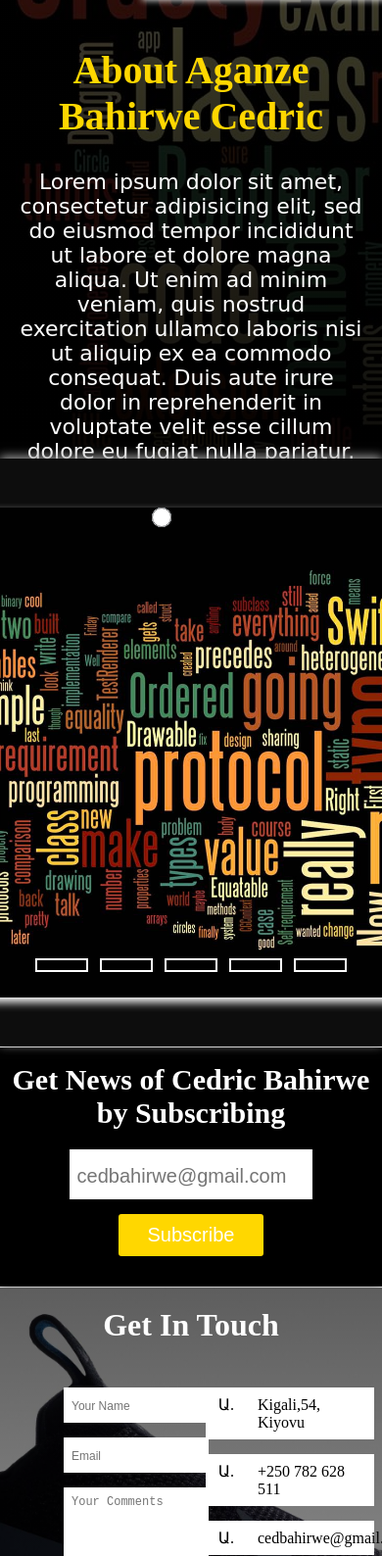
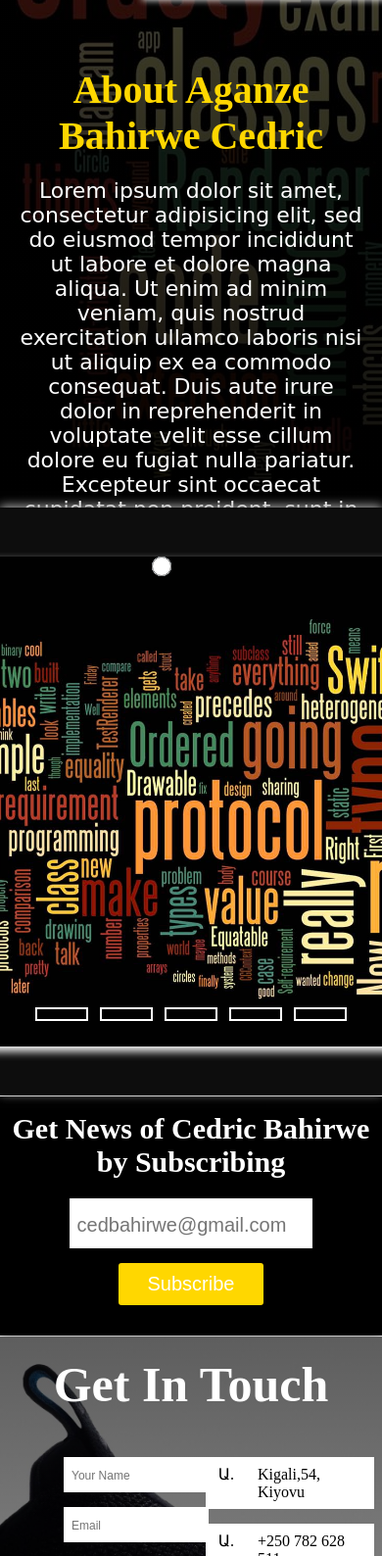
Before and after one commit to cedricbahirwe/hello-world, a plain HTML site: page Blog1/blogindex.html in a window 390 px wide. Shown: the part 412-2000 px from the top of the page at 98% size. Drawn offline with Linux system fonts and the light colour scheme.

Commit message:
Added new Images and animation, fix responsiveness

```diff
--- a/Blog1/blogindex.html
+++ b/Blog1/blogindex.html
@@ -25,7 +25,7 @@
         <div class="me"><img src="me.jpg"></div>
         <div class="description">
             <div class="main">
-                 <h1 style="color:gold; ">About Aganze Bahirwe Cedric</h1>
+                 <h1>About Aganze Bahirwe Cedric</h1>
              </div>
             <p>Lorem ipsum dolor sit amet, consectetur adipisicing elit, sed do eiusmod
             tempor incididunt ut labore et dolore magna aliqua. Ut enim ad minim veniam,
@@ -85,7 +85,7 @@
 
     <div class="footer">
         <div class="row">
-            <h1>Get In Touch</h1>
+            <h1><a href="">Get In Touch</a></h1>
             <div class="col-md-6">
 
                 <form action="#" class="contact-form">
--- a/Blog1/blogstyle.css
+++ b/Blog1/blogstyle.css
@@ -67,11 +67,13 @@
 }
 
 .main h1 {
+    padding-top: 20px;
     font-size: 40px;
     text-align: center;
     text-decoration-style: solid;
+    transition: 0.3s linear;
+    color: gold;
 }
-
 
 .main_wrapper p {
     font-size: 16px;
@@ -104,12 +106,21 @@
     background-size: cover;
     padding-bottom: 30px;
 }
+.footer a {
+    text-decoration: none;
+    color: white;
+    transition: .5s all;
+}
 .footer h1 {
     padding-top: 20px;
-    color: white;
     text-align: center;
+    font-size: 50px;
     grid-column: 1/3;
     margin-bottom: 30px;
+}
+.footer h1 a:hover {
+    padding-bottom: 3px;
+    border-bottom: 3px solid white;
 }
 
 .contact-form {
@@ -294,7 +305,7 @@ input[name="r"] {
 }
 .description p {
     width: 90%;
-    margin: 8% auto;
+    margin: 5% auto;
     font-size: 22px;
     font-family: cursive;
     text-align: center !important;
@@ -390,12 +401,13 @@ video[poster] {
 
 @media screen and  (max-width: 1050px) {
     .personal {
-        height: 800px;
+        height: 850px;
     }
     .me, .description {
         width: 100%;
         float: none;
     }
+
     .description {
         text-align: center !important;
     }
@@ -415,6 +427,7 @@ video[poster] {
     .navigation ul {
         float: right;
         display: block;
+        width: 100px;
     }
     .navigation ul li {
         display: block;
```
Also changed, not shown: Blog1/cedric.jpeg (added).
